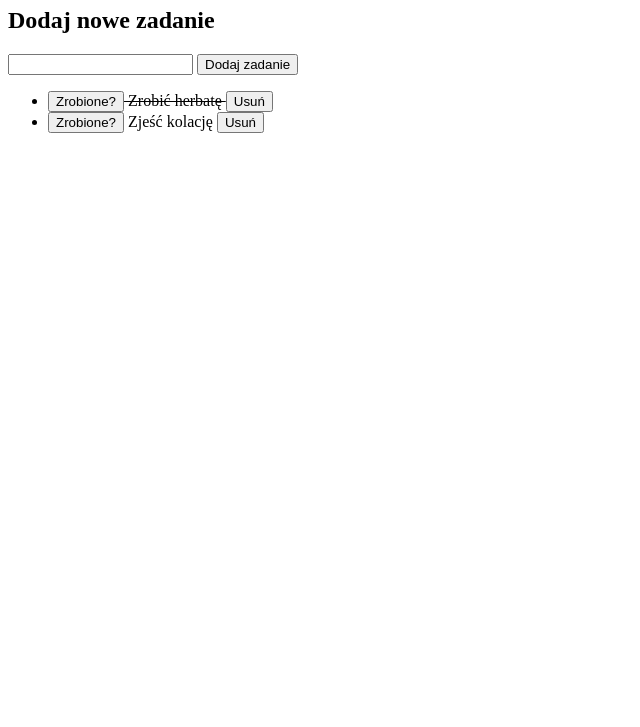
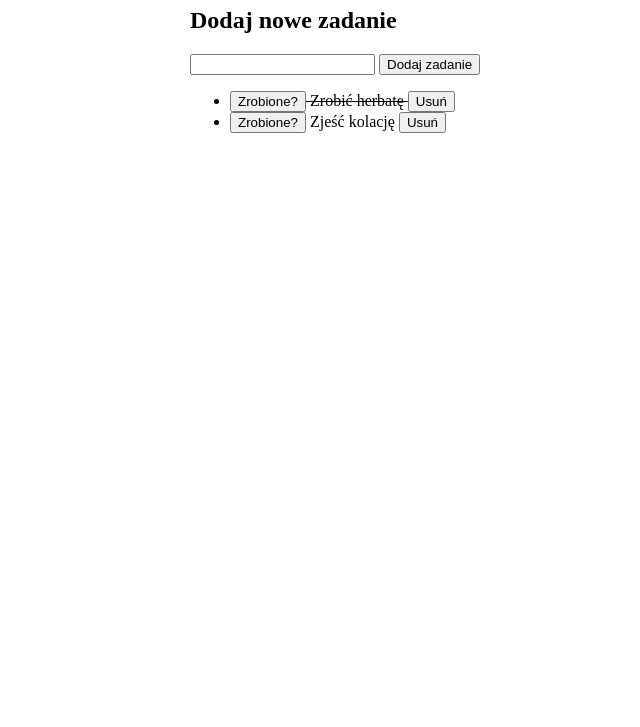
Before and after one commit to Jernejdamian/ToDoList-modu-7, a plain HTML site: page index.html in a window 1280 px wide. Shown: the part 73-800 px from the top of the page, without its empty margins (0-640 px from the left). Drawn offline with Linux system fonts and the light colour scheme.

Commit message:
adding container.css

```diff
--- /dev/null
+++ b/css/container.css
@@ -0,0 +1,4 @@
+.container{
+    max-width: 900px;
+    margin: 0 auto;
+}
--- a/index.html
+++ b/index.html
@@ -7,6 +7,7 @@
     <meta name="viewport" content="width=device-width, initial-scale=1.0">
     <title>ToDoList</title>
     <link href="css/style.css" rel="stylesheet">
+    <link href="css/container.css" rel="stylesheet">
     <script defer src="js/script.js"></script>
 </head>
 
```
